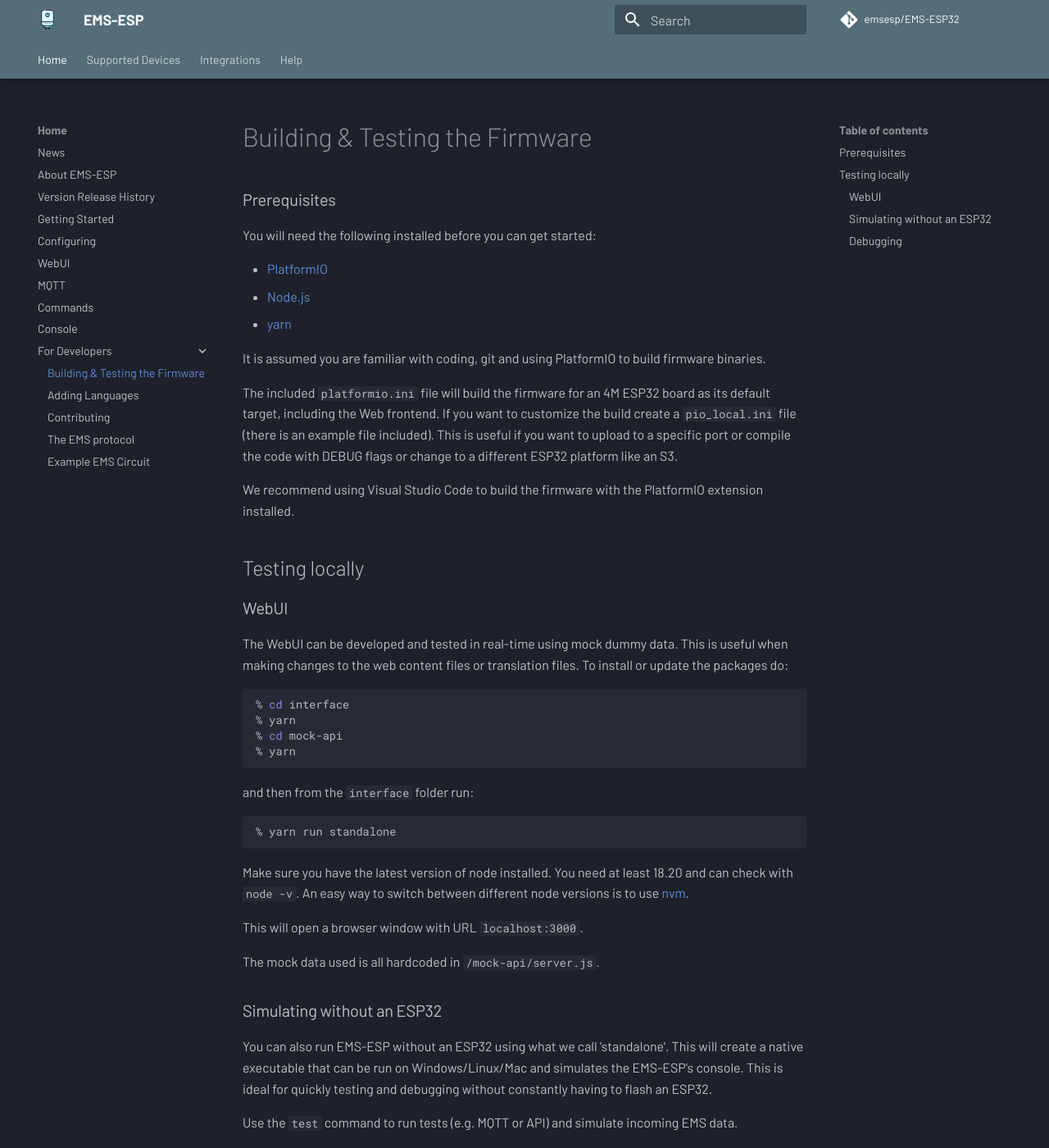
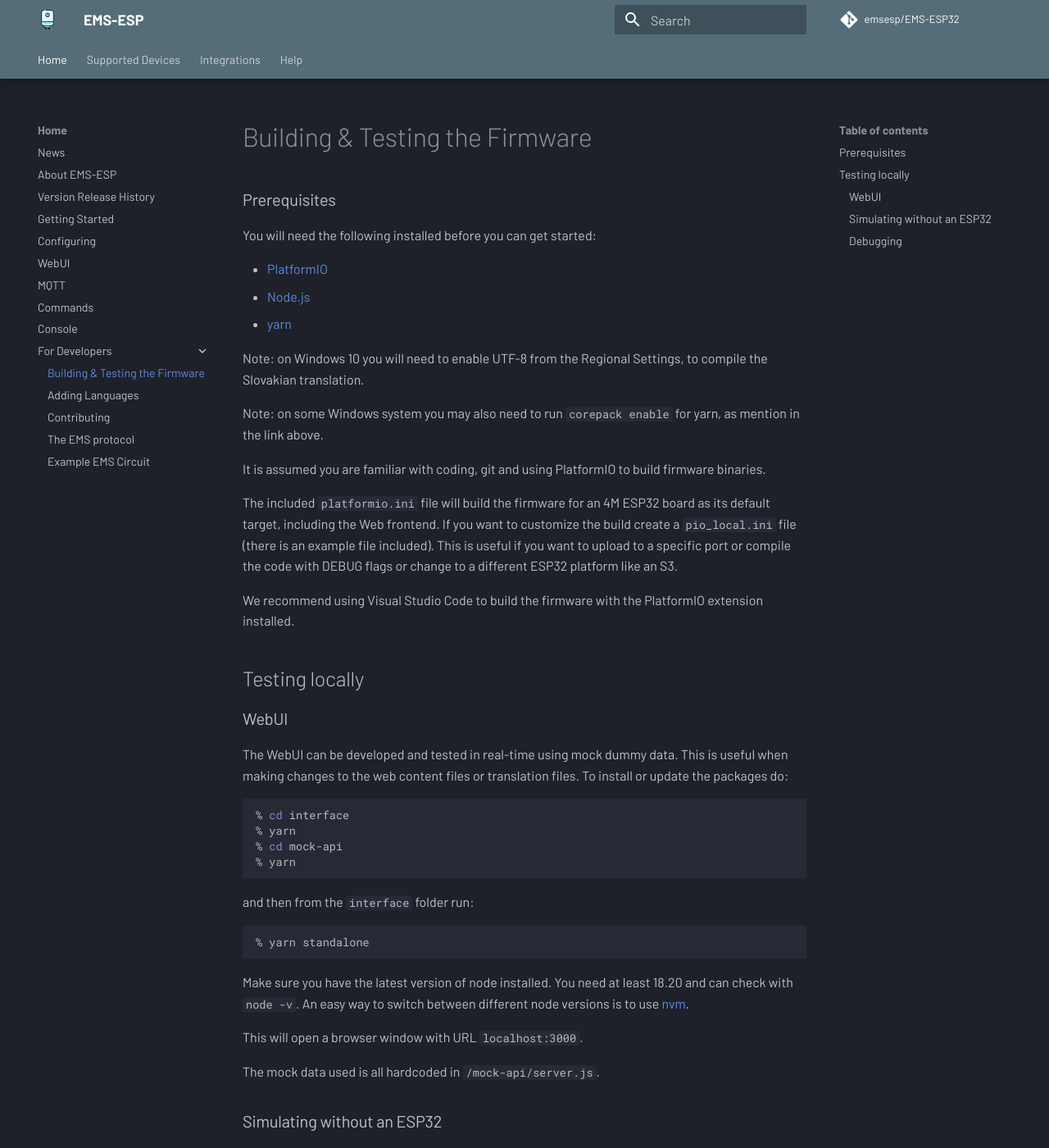
Before and after one commit to emsesp/docs, an MkDocs documentation site: the page built from docs/Building.md, in a window 1280 px wide and 1400 px high. Shown: the whole window at 82% size. Built offline with MkDocs 1.6.1 and Material for MkDocs 9.7.7, drawn with Linux system fonts in a browser that asks for light colours; comment, search, counter and statistics services are not loaded.

Commit message:
mention utf-8 on win10

```diff
--- a/docs/Building.md
+++ b/docs/Building.md
@@ -5,6 +5,10 @@
 - [PlatformIO](https://platformio.org/)
 - [Node.js](https://nodejs.org)
 - [yarn](https://yarnpkg.com/getting-started/install)
+
+Note: on Windows 10 you will need to enable UTF-8 from the Regional Settings, to compile the Slovakian translation.
+
+Note: on some Windows system you may also need to run `corepack enable` for yarn, as mention in the link above.
 
 It is assumed you are familiar with coding, git and using PlatformIO to build firmware binaries.
 
```
Also changed, not shown: other parts of docs/Building.md (+1 -1 lines).
